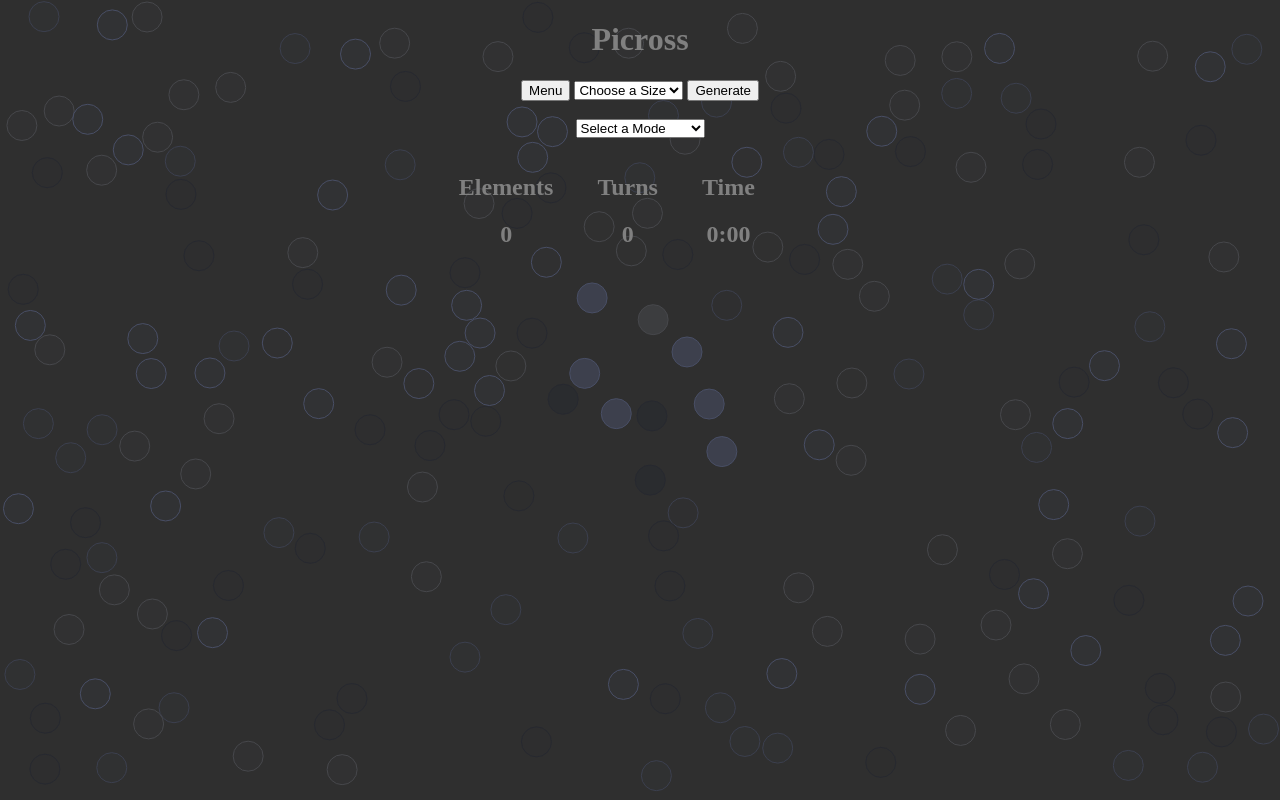
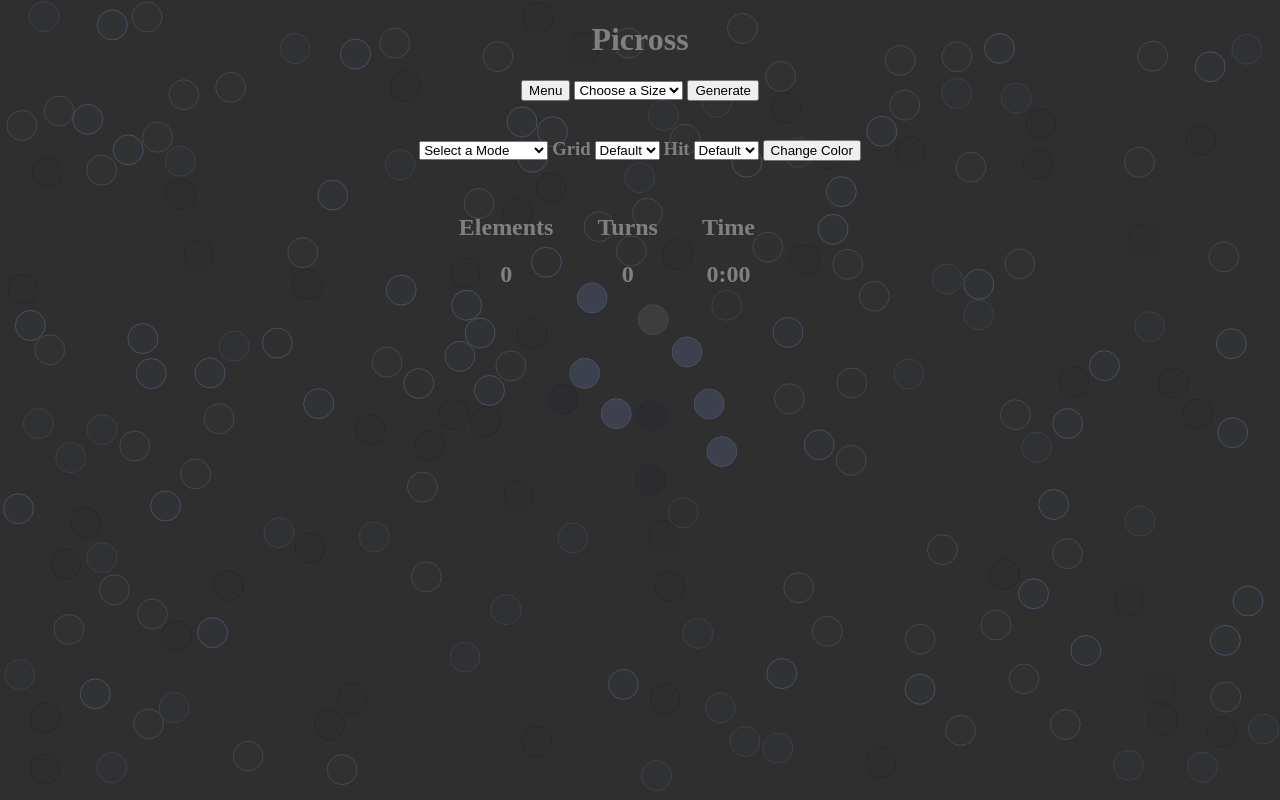
Before and after one commit to isaacfielding/Picross, a PHP site: page /html/game.html in a window 1280 px wide. Run offline with PHP 8.4, Linux system fonts and the light colour scheme.

Commit message:
Pushing it real good for isaac

```diff
--- a/css/style.css
+++ b/css/style.css
@@ -63,6 +63,11 @@ h1 {
   color: gray;
 }
 
+div.button h3 {
+  display: inline-block;
+  color: gray;
+}
+
 h2 {
   color: gray;
 }
@@ -73,6 +78,10 @@ section h2 {
 
 h3 {
   text-align: center;
+  color: gray;
+}
+
+p.button {
   color: gray;
 }
 
--- a/html/game.html
+++ b/html/game.html
@@ -40,6 +40,25 @@
       <option value="1">Arcade Mode</option>
       <option value="2">Time Attack Mode</option>
     </select>
+
+    <h3 class="button">Grid</h3>
+    <select id="gridColorSetting">
+      <option value="White">Default</option>
+      <option value="Red">Red</option>
+      <option value="Green">Green</option>
+      <option value="Blue">Blue</option>
+    </select>
+
+    <h3 class="button">Hit</h3>
+    <select id="hitColorSetting">
+      <option value="White">Default</option>
+      <option value="Red">Red</option>
+      <option value="Green">Green</option>
+      <option value="Blue">Blue</option>
+    </select>
+
+    <!-- Updates the colors of the grid and hits when clicked -->
+    <button type="button" id="colorButton" onclick="updateColors()">Change Color</button>
   </div>
 
   <!-- Display elements for game progress -->
--- a/js/game.js
+++ b/js/game.js
@@ -14,6 +14,8 @@ var puzzle = [];
 var answer = [];
 var topHints = [];
 var sideHint = [];
+var hitColor = "green";
+var gridColor = "white";
 var time;
 
 
@@ -40,12 +42,12 @@ function generate_table() {
   elemCounter = 0;
   // generate key for puzzle
   puzzle = creatRandomPuzzle(height);
-  console.log(puzzle);
+  // console.log(puzzle);
 
   topHints = makeTopHints(puzzle);
-  console.log(topHints);
+  // console.log(topHints);
   sideHints = makeSideHints(puzzle);
-  console.log(sideHints);
+  // console.log(sideHints);
 
   var area = document.getElementById("picross");
   if(width == 8) area.setAttribute("style", "width: 50%");
@@ -90,6 +92,7 @@ function generate_table() {
         cell.setAttribute("id", String(i)+String(j));
         cell.setAttribute("class","off");
         cell.setAttribute("onclick","buttonClick(\""+String(i)+String(j)+"\")")
+        cell.setAttribute("style", "background-color: " + gridColor)
         row.appendChild(cell);
       }
     }
@@ -113,7 +116,7 @@ function generate_table() {
 }
 
 function stopTime(){
-  // console.log("Im Stopping");
+  console.log("Im Stopping");
   clearInterval(time);
 }
 
@@ -213,7 +216,7 @@ function checkPuzzle() {
     answer[i] = [];
   }
 
-  var grid = document.getElementById("ptable");
+  // var grid = document.getElementById("ptable");
 
   // for loop for getting all turned on buttons
   for (var i = 0; i < puzzle.length; i++) {
@@ -225,8 +228,6 @@ function checkPuzzle() {
       }
     }
   }
-  console.log(answer);
-  console.log(puzzle);
   if (JSON.stringify(answer) === JSON.stringify(puzzle)) return true;
   else return false;
 }
@@ -244,7 +245,7 @@ function buttonClick(id) {
   if (state == "off" /*&& puzzle[i][j] == true*/) {
     // elemCounter--;
     turnCounter++;
-    button.style.backgroundColor = "green";
+    button.style.backgroundColor = hitColor;
     button.setAttribute("class","on");
   }
   // ***** uncomment once the ability to check puzzle is available here *****
@@ -295,7 +296,7 @@ function timer() {
   else if (seconds >= 10) clock.innerHTML = String(minutes) + ":" + String(seconds);
 }
 
-// testing hint creation
+// Print top hints
 function printTopArrays(array){
   for (var j = 0; j < array.length; j++){
     var column = document.getElementById("column " + String(j + 1) + " hint");
@@ -305,7 +306,7 @@ function printTopArrays(array){
   }
 }
 
-// testing hint creation
+// Print side hints
 function printSideArrays(array){
   for (var j = 0; j < array.length; j++) {
     var row = document.getElementById("row " + String(j + 1) + " hint");
@@ -314,3 +315,29 @@ function printSideArrays(array){
     }
   }
 }
+
+
+
+function updateColors(){
+  var cells = new Array(Number(document.getElementById("size").value) + 1)
+
+  console.log(cells);
+
+  var gridColorButton = document.getElementById("gridColorSetting").value;
+  gridColor = gridColorButton;
+  var hitColorButton = document.getElementById("hitColorSetting").value;
+  hitColor = hitColorButton;
+
+  for (var i = 0; i < cells.length; i++){
+    for (var j = 0; j < cells.length; j++){
+      if (i !== 0 && j !== 0) {
+        cell = document.getElementById(String(i) + String(j));
+        if (cell.className === "on"){
+          cell.setAttribute("style", "background-color: " + hitColor);
+        }
+        if (cell.className === "off")
+          cell.setAttribute("style", "background-color: " + gridColor);
+      }
+    }
+  }
+}
```
Also changed, not shown: 1 other file.
